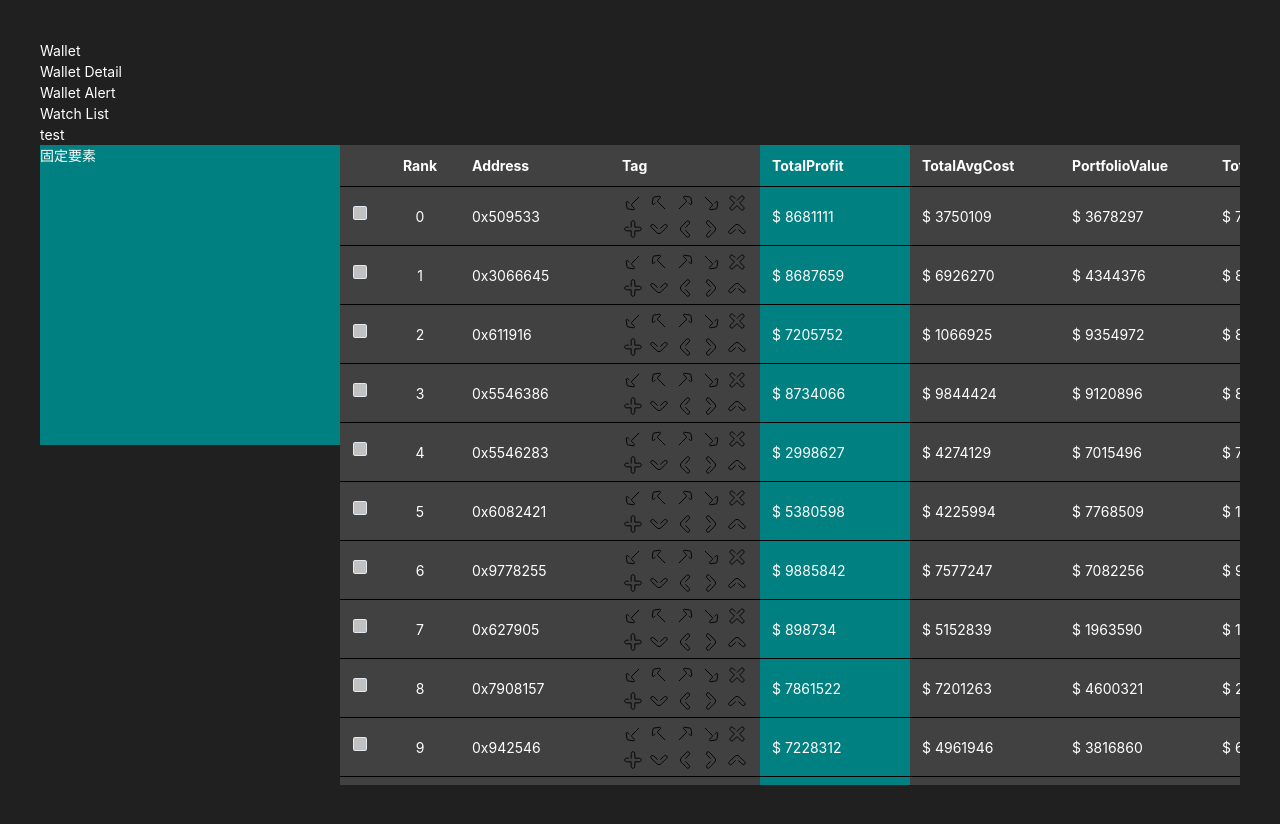
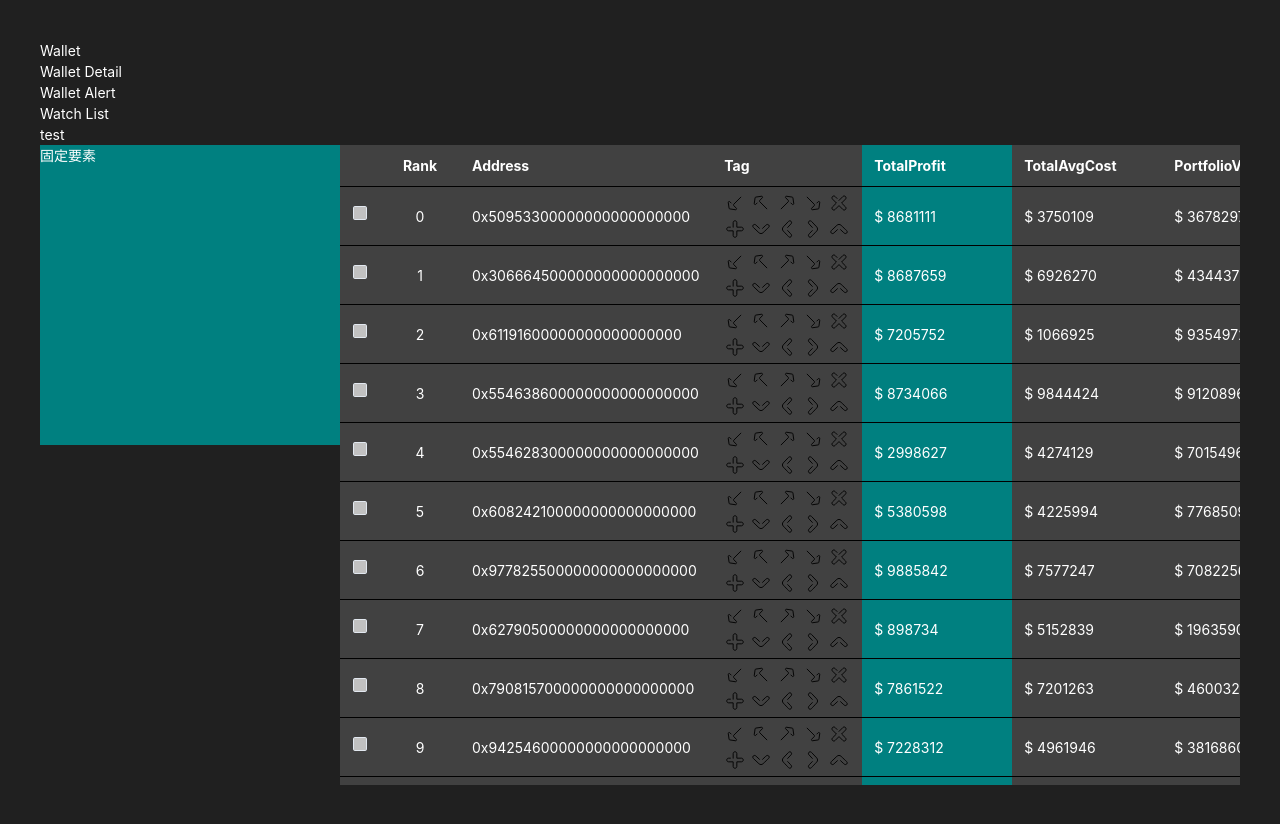
Before and after one commit to kira-0521/learning, a React (Vite) app in the folder discord-lib/frontend/: page /test in a window 1280 px wide. Built offline with nearby package versions, Linux system fonts and the light colour scheme.

Commit message:
[ add ] sticky

```diff
--- a/discord-lib/frontend/src/components/organisms/Layouts/CodingTable2.tsx
+++ b/discord-lib/frontend/src/components/organisms/Layouts/CodingTable2.tsx
@@ -1,7 +1,9 @@
-import React, { FC } from 'react'
+import React, { FC, useEffect } from 'react'
 import { map } from 'lodash'
 import { Box } from '@chakra-ui/react'
 import styled from 'styled-components'
+
+import { getStickyLeft } from '../../../scripts/utils/dom'
 
 import {
   TopData,
@@ -39,10 +41,12 @@ const STh = styled.th`
 `
 const STd = styled.td`
   padding: 5px 12px;
+  background-color: #414141;
 `
 const STdCenter = styled.td`
   text-align: center;
   padding: 5px 12px;
+  background-color: #414141;
 `
 const STdBg = styled.td`
   background-color: teal;
@@ -59,13 +63,16 @@ const SEndCell = styled.td`
 `
 
 export const CodingTable2: FC<Props> = ({ dataList }) => {
+  useEffect(() => {
+    getStickyLeft('address-th')
+  }, [])
   return (
     <Box overflow='scroll' width='100%' height='80vh'>
       <STable>
         <SThead>
           <SHTr>
             {map(TOP_COLUMN, (column) => (
-              <STh key={column.id} style={column.style}>
+              <STh key={column.id} style={column.style} id={column.id}>
                 {column.name}
               </STh>
             ))}
@@ -75,11 +82,34 @@ export const CodingTable2: FC<Props> = ({ dataList }) => {
         <STbody>
           {map(dataList, (data: TopData) => (
             <SHTr key={data.address}>
-              <STdCenter>{data.checkbox}</STdCenter>
-              <STdCenter>{data.rank}</STdCenter>
-              <STd>{data.address}</STd>
-              <STd>{data.tag}</STd>
-              <STdBg>{data.totalProfit}</STdBg>
+              <STdCenter style={{ position: 'sticky', left: 0, zIndex: 150 }}>
+                {data.checkbox}
+              </STdCenter>
+              <STdCenter
+                style={{ position: 'sticky', left: '40px', zIndex: 150 }}>
+                {data.rank}
+              </STdCenter>
+              <STd style={{ position: 'sticky', left: '120px', zIndex: 150 }}>
+                {data.address}
+              </STd>
+              <STd
+                style={{
+                  position: 'sticky',
+                  left: `${120 + getStickyLeft('address-th')}px`,
+                  zIndex: 150,
+                }}>
+                {data.tag}
+              </STd>
+              <STdBg
+                style={{
+                  position: 'sticky',
+                  left: `${
+                    120 + getStickyLeft('address-th') + getStickyLeft('tag-th')
+                  }px`,
+                  zIndex: 150,
+                }}>
+                {data.totalProfit}
+              </STdBg>
               <STd>{data.totalAvgCost}</STd>
               <STd>{data.portfolioValue}</STd>
               <STd>{data.totalAvgGasCost}</STd>
--- a/discord-lib/frontend/src/scripts/componentsData/walletTopData.tsx
+++ b/discord-lib/frontend/src/scripts/componentsData/walletTopData.tsx
@@ -144,7 +144,7 @@ export const TOP_DATA = (num?: number): TopData[] =>
     id: isNil(num) ? i : i + num,
     checkbox: <Checkbox />,
     rank: i,
-    address: `0x${Math.floor(Math.random() * 10000000)}`,
+    address: `0x${Math.floor(Math.random() * 10000000)}00000000000000000`,
     tag: (
       <Grid gap='4px' templateColumns='repeat(5, 1fr)'>
         <Image src={LEFT_DOWN} w='30px' />
--- a/discord-lib/frontend/src/scripts/utils/dom.ts
+++ b/discord-lib/frontend/src/scripts/utils/dom.ts
@@ -22,4 +22,7 @@ export const getDomHight = (
     : windowHeight - rejectDomsCalcHeight - otherRejectHeight
 }
 
-export const getStickyLeft = () => {}
+export const getStickyLeft = (elId: string) => {
+  const targetDom = document.getElementById(elId)
+  return isNil(targetDom) ? 0 : targetDom.offsetWidth
+}
```
